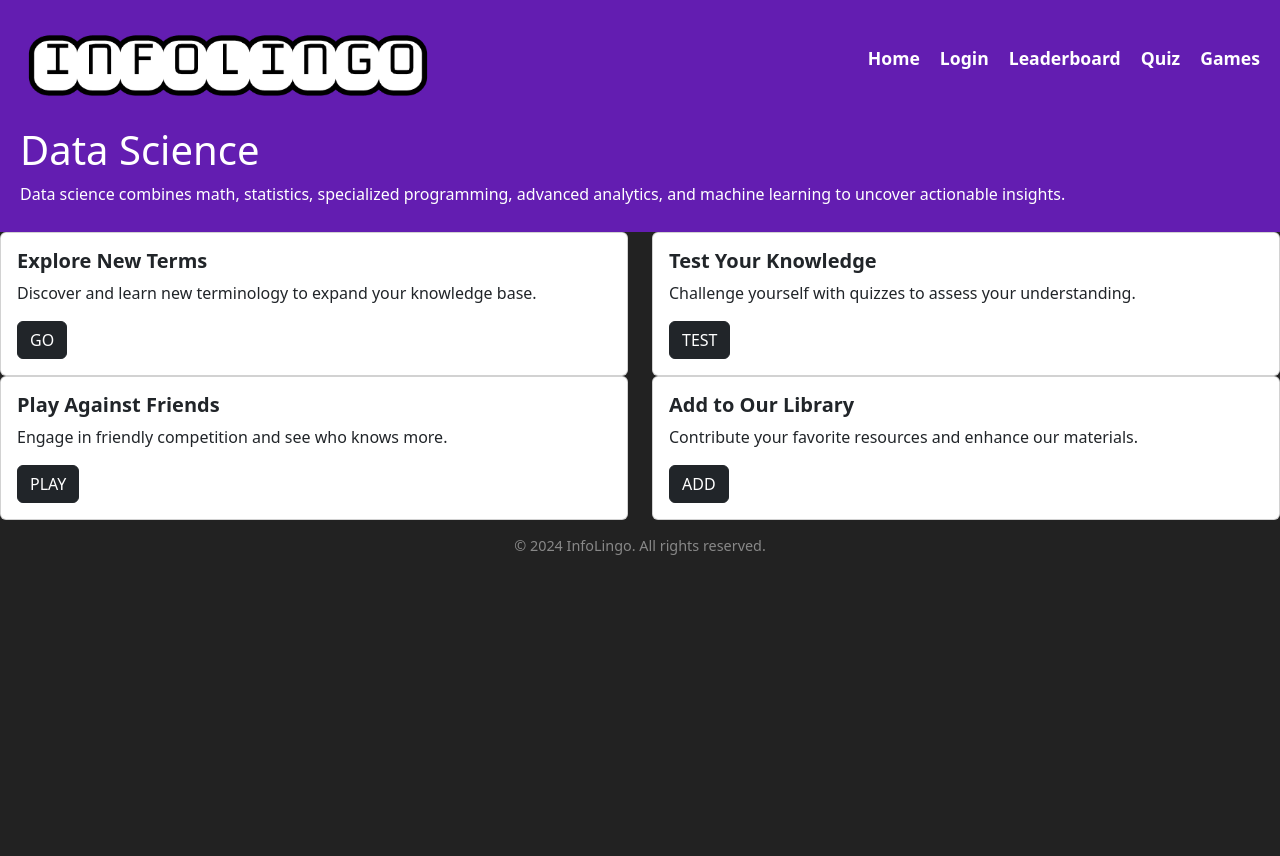
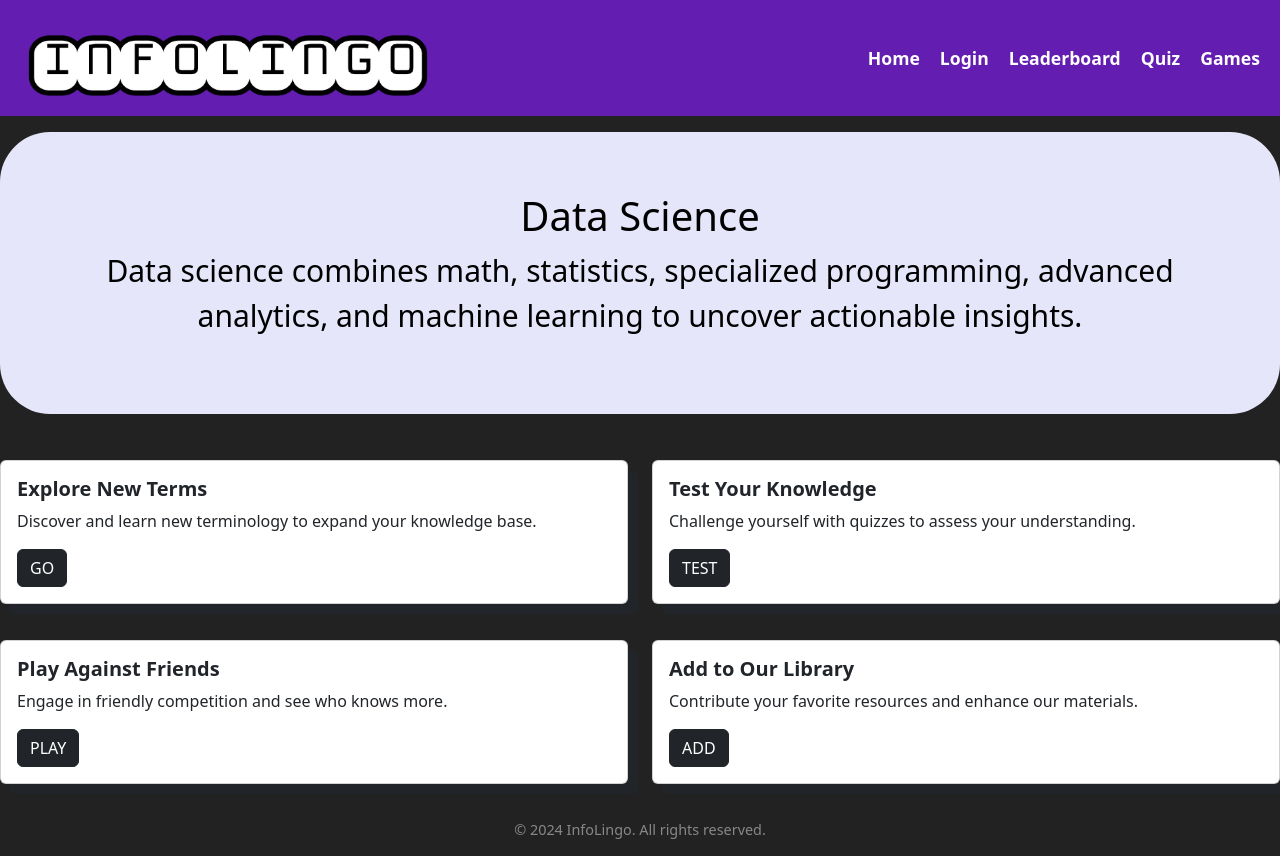
Before and after one commit to mpolasub/InfoLingo, a React (Vite) app in the folder vite-project/: page /DataScience in a window 1280 px wide. Before the commit the page ends 800 px from the top, so only its background shows below. Built offline with nearby package versions, Linux system fonts and the light colour scheme; a web font is replaced by a local one.

Commit message:
updated css

```diff
--- a/vite-project/src/components/HealthAndWellBeing.jsx
+++ b/vite-project/src/components/HealthAndWellBeing.jsx
@@ -1,5 +1,6 @@
 import React from "react";
 import TopicPage from "./TopicPage";
+import UniversalButton from "./UniversalButton";
 import WordsList from "./WordsList";
 
 
--- a/vite-project/src/components/TopicPage.jsx
+++ b/vite-project/src/components/TopicPage.jsx
@@ -1,5 +1,6 @@
 import React from "react";
 import { Link } from "react-router-dom";
+import UniversalButton from "./UniversalButton";
 import "../style.css";
 
 
--- a/vite-project/src/style.css
+++ b/vite-project/src/style.css
@@ -432,8 +432,32 @@ ul {
   width: 6rem;
 }
 
+.card {
+  background-color: lavender;
+  color: black;
+  margin-top: 1rem;
+  box-shadow: 10px 10px;
+}
 
+.topic-banner {
+  padding: 60px;
+  text-align: center;
+  color: black;
+  font-size: 30px;
+  background-color: lavender;
+  border-radius: 50px;
+  margin-bottom: 30px;
+}
 
+.activity-card {
+  border-radius: 15px;
+  background-color: #A58DDE;
+  margin-bottom: 20px;
+}
+
+.topic-banner {
+  margin-top: 1rem;
+}
 
 
 
```
